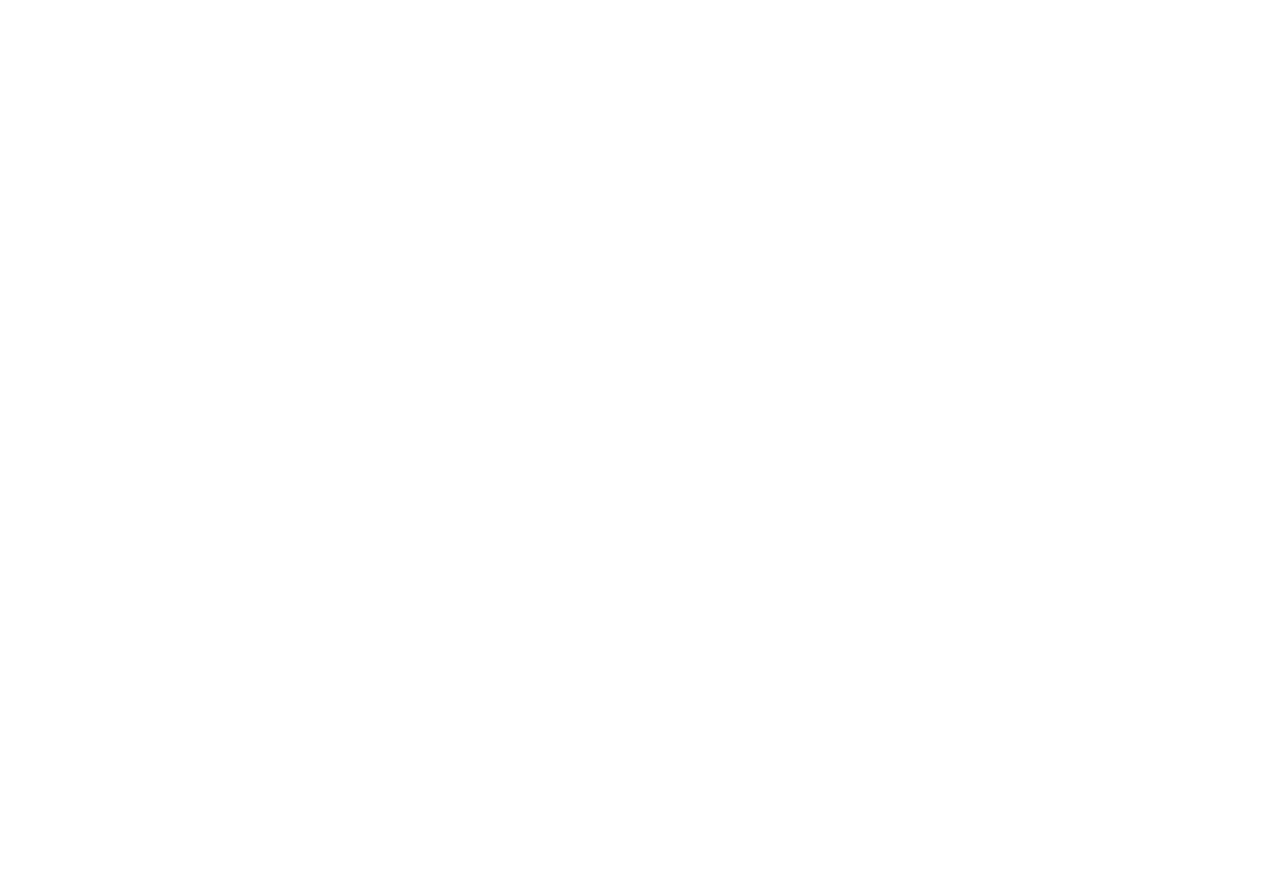
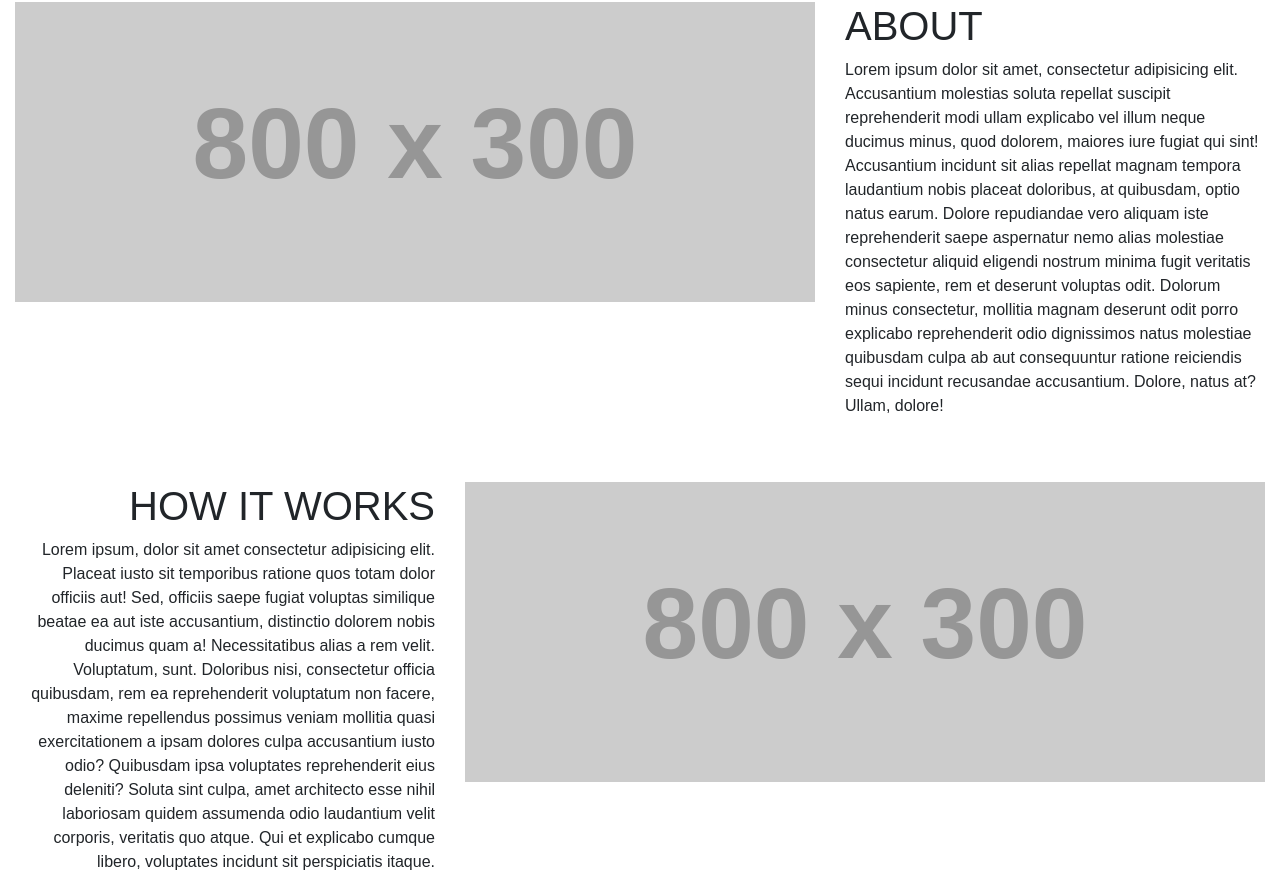
Before and after one commit to davidjemerson/eventplanapp, a React (Create React App) app in the folder client/: page / in a window 1280 px wide. Shown: the part 325-1215 px from the top of the page. Before the commit the page ends 800 px from the top, so only its background shows below. Built offline with nearby package versions, Linux system fonts and the light colour scheme; the HTML template or start-up script is replaced by a standard one.

Commit message:
build the splash page body content
1. added SplashBody component
2. added component to splash page

```diff
--- /dev/null
+++ b/client/src/components/Splash/SplashBody.js
@@ -0,0 +1,53 @@
+import React from 'react';
+
+export const SplashBody = props => (
+  <div className="container-fluid">
+    <div className="row">
+      <div className="col mb-5">
+        <a href="https://placeholder.com">
+          <img src="http://via.placeholder.com/800x300" />
+        </a>
+      </div>
+      <div className="col mb-5">
+        <h1>ABOUT</h1>
+        <p>
+          Lorem ipsum dolor sit amet, consectetur adipisicing elit. Accusantium
+          molestias soluta repellat suscipit reprehenderit modi ullam explicabo
+          vel illum neque ducimus minus, quod dolorem, maiores iure fugiat qui
+          sint! Accusantium incidunt sit alias repellat magnam tempora
+          laudantium nobis placeat doloribus, at quibusdam, optio natus earum.
+          Dolore repudiandae vero aliquam iste reprehenderit saepe aspernatur
+          nemo alias molestiae consectetur aliquid eligendi nostrum minima fugit
+          veritatis eos sapiente, rem et deserunt voluptas odit. Dolorum minus
+          consectetur, mollitia magnam deserunt odit porro explicabo
+          reprehenderit odio dignissimos natus molestiae quibusdam culpa ab aut
+          consequuntur ratione reiciendis sequi incidunt recusandae accusantium.
+          Dolore, natus at? Ullam, dolore!
+        </p>
+      </div>
+      <div className="w-100" />
+      <div className="col">
+        <h1 className="text-right">HOW IT WORKS</h1>
+        <p className="text-right">
+          Lorem ipsum, dolor sit amet consectetur adipisicing elit. Placeat
+          iusto sit temporibus ratione quos totam dolor officiis aut! Sed,
+          officiis saepe fugiat voluptas similique beatae ea aut iste
+          accusantium, distinctio dolorem nobis ducimus quam a! Necessitatibus
+          alias a rem velit. Voluptatum, sunt. Doloribus nisi, consectetur
+          officia quibusdam, rem ea reprehenderit voluptatum non facere, maxime
+          repellendus possimus veniam mollitia quasi exercitationem a ipsam
+          dolores culpa accusantium iusto odio? Quibusdam ipsa voluptates
+          reprehenderit eius deleniti? Soluta sint culpa, amet architecto esse
+          nihil laboriosam quidem assumenda odio laudantium velit corporis,
+          veritatis quo atque. Qui et explicabo cumque libero, voluptates
+          incidunt sit perspiciatis itaque.
+        </p>
+      </div>
+      <div className="col">
+        <a href="https://placeholder.com">
+          <img src="http://via.placeholder.com/800x300" />
+        </a>
+      </div>
+    </div>
+  </div>
+);
--- a/client/src/components/Splash/SplashHero.js
+++ b/client/src/components/Splash/SplashHero.js
@@ -1,6 +1,6 @@
 import React from 'react';
 
-const SplashHero = props => (
+export const SplashHero = props => (
   <div className="jumbotron jumbotron-fluid">
     <div className="container">
       <h1 className="display-4">PLAN AN EVENT TODAY</h1>
@@ -31,5 +31,3 @@
     </div>
   </div>
 );
-
-export default SplashHero;
--- a/client/src/components/Splash/index.js
+++ b/client/src/components/Splash/index.js
@@ -1 +1,2 @@
-export { default } from './SplashHero';
+export * from './SplashBody';
+export * from './SplashHero';
--- a/client/src/pages/Splash/Splash.js
+++ b/client/src/pages/Splash/Splash.js
@@ -1,7 +1,11 @@
-import React, { Component } from 'react';
-import { Link } from 'react-router-dom';
-import SplashHero from '../../components/Splash';
+import React from 'react';
+import { SplashBody, SplashHero } from '../../components/Splash';
 
-const Splash = () => <SplashHero />;
+const Splash = () => (
+  <div>
+    <SplashHero />
+    <SplashBody />
+  </div>
+);
 
 export default Splash;
```
Also changed, not shown: 1 other file (tests, documents, lock files or other folders).
